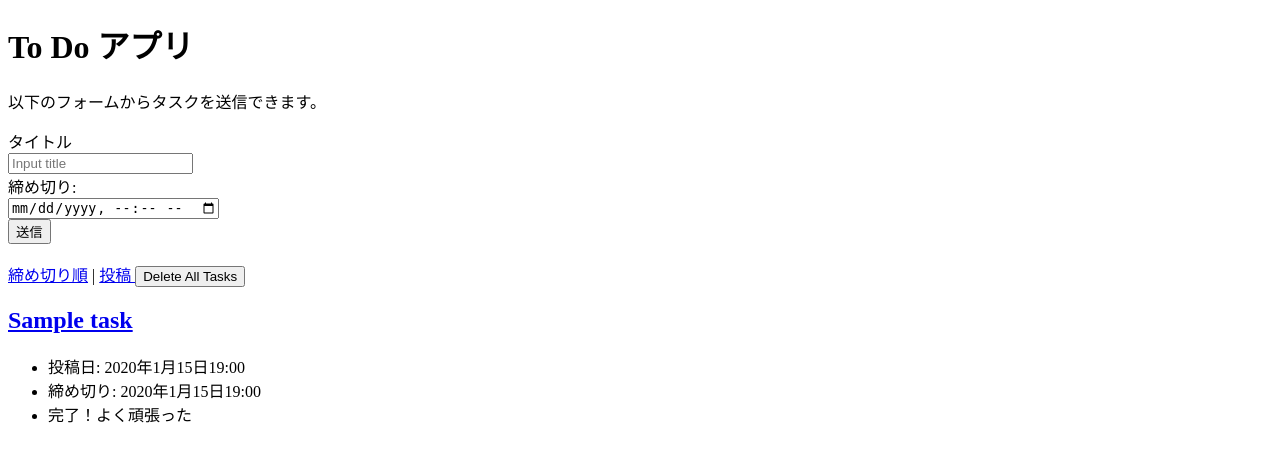
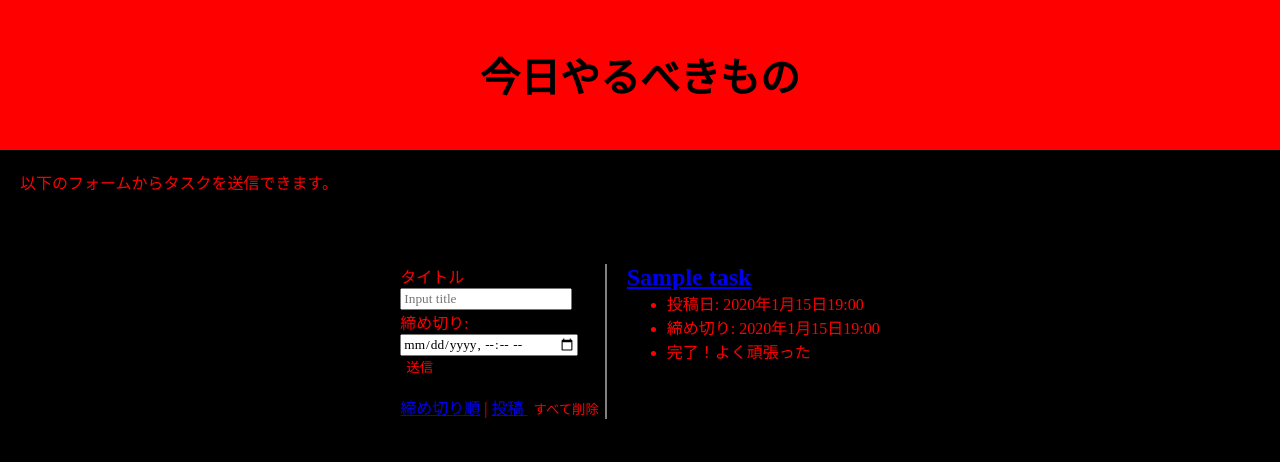
Before and after one commit to s1f102301279/django-test-exercise, a Django app: page / in a window 1280 px wide. Shown: the top 462 px of the page. Run offline with Django 5.2, Linux system fonts and the light colour scheme; tables that the repository leaves empty hold one stand-in row (values such as "Sample post").

Commit message:
メインのｃｓｓを作成

```diff
--- a/todo/static/css/mainpage.css
+++ b/todo/static/css/mainpage.css
@@ -0,0 +1,39 @@
+*{
+  margin: 0;
+  font-family: "ＭＳ Ｐ明朝","MS PMincho";
+
+}
+body{
+  background-color: black;
+  color: red;
+}
+header{
+  color: black;
+  display: flex;
+  justify-content: center;
+  align-items: center;
+  background-color: red;
+  height: 150px;
+}
+h1{
+  font-family: "ＭＳ Ｐ明朝","MS PMincho";
+  font-size: 40px;
+}
+.contents{
+  margin-top: 50px;
+  display: flex;
+  justify-content:center;
+}
+.item1{
+  border-left: solid 2px grey;
+  padding-left: 20px;
+
+}
+p{
+  padding:20px;
+}
+button{
+  border: 0;
+  background-color: black;
+  color: red;
+}
--- a/todo/templates/todo/index.html
+++ b/todo/templates/todo/index.html
@@ -10,8 +10,12 @@
   </head>
 
   <body>
-    <h1>To Do アプリ</h1>
+    <header>
+      <h1>今日やるべきもの</h1>
+    </header>
+
     <p>以下のフォームからタスクを送信できます。</p>
+    <div class="contents"><div class="item">
     <form action="{% url 'index' %}" method="post">
       {% csrf_token %}
       <div>
@@ -28,15 +32,15 @@
     </form>
     <br>
 
-    <div>
+
       <a href="{% url 'index' %}?order=due">締め切り順</a> |
       <a href="{% url 'index' %}?order=post">投稿
       <form action="{% url 'delete_all' %}" method="post" style="display: inline;">
         {% csrf_token %}
-        <button type="submit">Delete All Tasks</button>
+        <button type="submit">すべて削除</button>
       </form>
     </div>
-
+    <div class="item item1">
     {% for task in tasks %}
     <div class="text">
       <h2><a href="{% url 'detail' task.id %}">{{ task.title }}</a></h2>
@@ -53,6 +57,8 @@
       </ul>
     </div>
     {% endfor %}
+  </div>
+</div>
   </body>
 
 </html>
```
